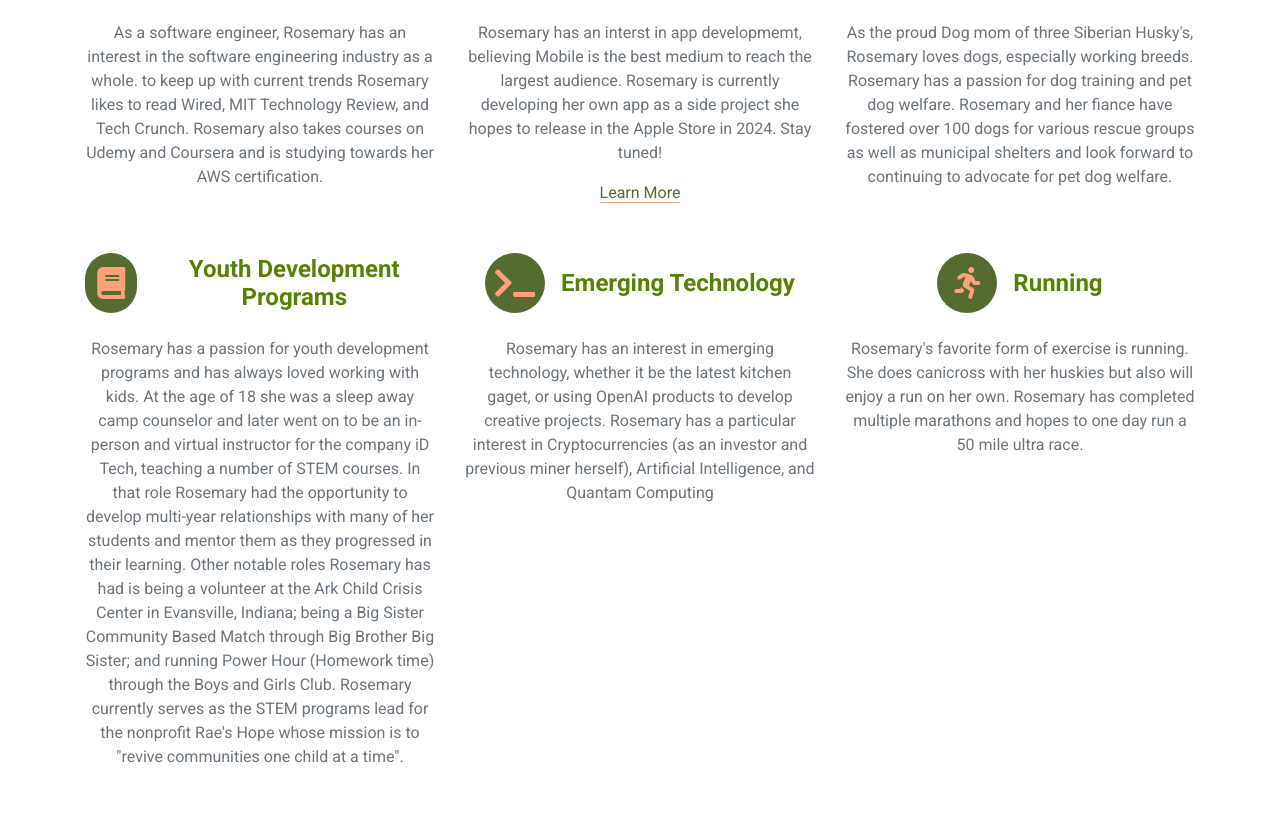
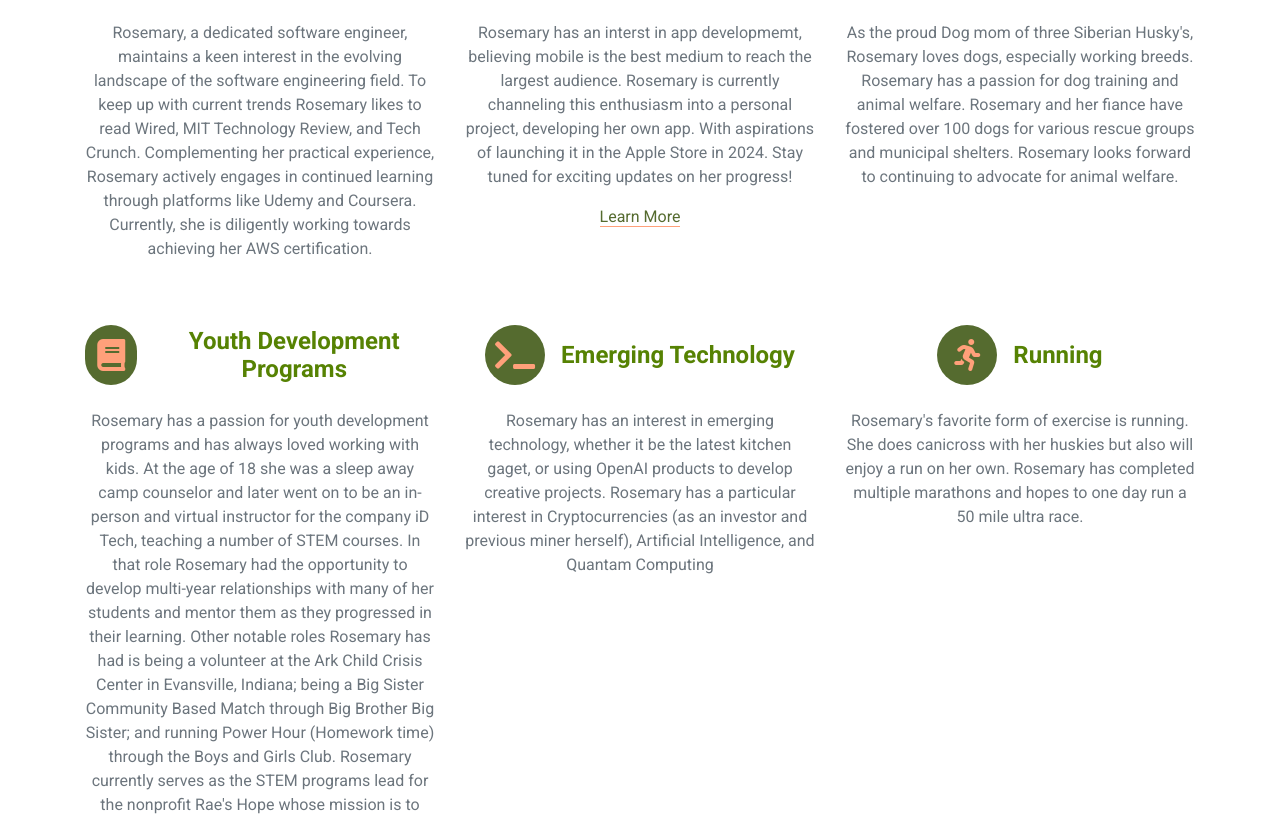
Before and after one commit to rosemarycharnley/portfolio, a website with bundled scripts: page express/index.html in a window 1280 px wide. Shown: the part 9155-9973 px from the top of the page. Built offline with nearby package versions, Linux system fonts and the light colour scheme.

Commit message:
Update a few blurbs

```diff
--- a/express/index.html
+++ b/express/index.html
@@ -306,7 +306,7 @@
                         <i class="fa fa-2x fa-laptop-code service-icon bg-primary text-white mr-3"></i>
                         <h4 class="font-weight-bold m-0">Software Engineering</h4>
                     </div>
-                    <p>As a software engineer, Rosemary has an interest in the software engineering industry as a whole. to keep up with current trends Rosemary likes to read Wired, MIT Technology Review, and Tech Crunch. Rosemary also takes courses on Udemy and Coursera and is studying towards her AWS certification.</p>
+                    <p>Rosemary, a dedicated software engineer, maintains a keen interest in the evolving landscape of the software engineering field. To keep up with current trends Rosemary likes to read Wired, MIT Technology Review, and Tech Crunch. Complementing her practical experience, Rosemary actively engages in continued learning through platforms like Udemy and Coursera. Currently, she is diligently working towards achieving her AWS certification.</p>
                     <!--<a class="border-bottom border-primary text-decoration-none" href="">Read More</a>-->
                 </div>
                 <div class="col-lg-4 col-md-6 text-center mb-5">
@@ -314,7 +314,7 @@
                         <i class="fab fa-2x fa-apple service-icon bg-primary text-white mr-3"></i>
                         <h4 class="font-weight-bold m-0">App Development</h4>
                     </div>
-                    <p>Rosemary has an interst in app developmemt, believing Mobile is the best medium to reach the largest audience. Rosemary is currently developing her own app as a side project she hopes to release in the Apple Store in 2024. Stay tuned!</p>
+                    <p>Rosemary has an interst in app developmemt, believing mobile is the best medium to reach the largest audience. Rosemary is currently channeling this enthusiasm into a personal project, developing her own app. With aspirations of launching it in the Apple Store in 2024. Stay tuned for exciting updates on her progress!</p>
                     <a class="border-bottom border-primary text-decoration-none" href="app_devoplement.html">Learn More</a>
                 </div>
                 <div class="col-lg-4 col-md-6 text-center mb-5">
@@ -322,7 +322,7 @@
                         <i class="fa fa-2x fa-dog service-icon bg-primary text-white mr-3"></i>
                         <h4 class="font-weight-bold m-0">Dogs</h4>
                     </div>
-                    <p>As the proud Dog mom of three Siberian Husky's, Rosemary loves dogs, especially working breeds. Rosemary has a passion for dog training and pet dog welfare. Rosemary and her fiance have fostered over 100 dogs for various rescue groups as well as municipal shelters and look forward to continuing to advocate for pet dog welfare.</p>
+                    <p>As the proud Dog mom of three Siberian Husky's, Rosemary loves dogs, especially working breeds. Rosemary has a passion for dog training and animal welfare. Rosemary and her fiance have fostered over 100 dogs for various rescue groups and municipal shelters. Rosemary looks forward to continuing to advocate for animal welfare.</p>
                     <!--<a class="border-bottom border-primary text-decoration-none" href="">Learn More</a>-->
                 </div>
                 <div class="col-lg-4 col-md-6 text-center mb-5">
```
